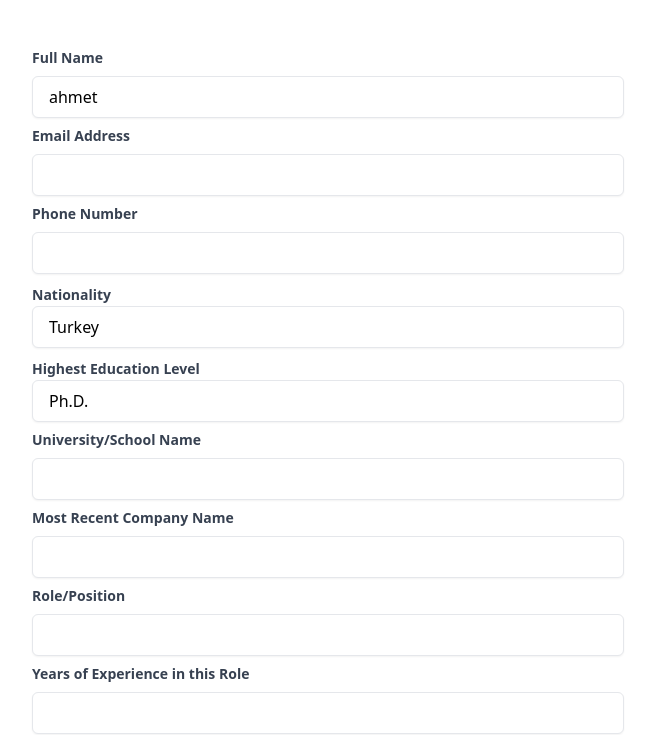
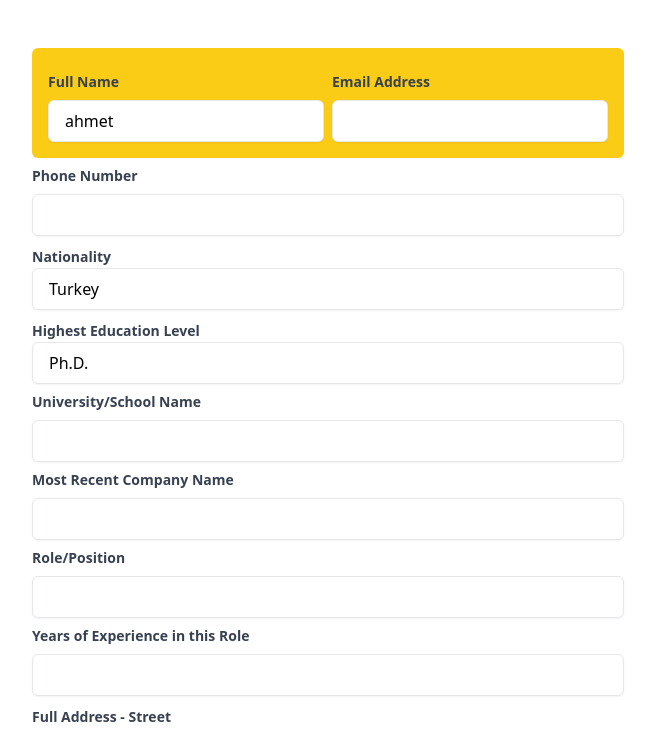
Before and after one commit to AhmetHuseyinDOK/vue-dynamic-form-starter, a Vue app: page / in a window 1280 px wide. Shown: the top 735 px of the page, without its empty margins (312-967 px from the left). Built offline with nearby package versions, Linux system fonts and the light colour scheme.

Commit message:
(feature) components with childs

```diff
--- a/src/App.vue
+++ b/src/App.vue
@@ -3,13 +3,20 @@ import { ref } from "vue";
 
 import type {IAddressBoxField } from "./components/form_components/AddressBox.vue"
 import type { ISelectBoxConfig } from "./components/form_components/SelectBox.vue";
-import DynamicForm, { type IFormStructure, type IFormField } from "./components/DynamicForm.vue";
+import DynamicForm, {  type IFormField } from "./components/DynamicForm.vue";
 import type { ITextFieldField } from "./components/form_components/TextField.vue";
 import type { ISelectBoxField } from "./components/form_components/SelectBox.vue";
 
-const form: IFormStructure = {
-  fields: [
+const form: IFormField<any,any,any>[] =  [
     // Personal Information
+    {
+      component: 'div',
+      name: 'full_name_container',
+      title: 'asd',
+      config: {
+        class: 'bg-yellow-400 p-4 rounded-md grid grid-cols-2 gap-2'
+      },
+      children: [
           {
             component: "TextField",
             name: "full_name",
@@ -24,6 +31,8 @@ const form: IFormStructure = {
               const regex = /^[a-zA-Z0-9._%+-]+@[a-zA-Z0-9.-]+\.[a-zA-Z]{2,}$/;
               return regex.test(data) ? null : 'Invalid email format';
             },
+          },
+        ]
     },
     {
       component: "TextField",
@@ -123,8 +132,7 @@ const form: IFormStructure = {
     //   name: "resume",
     //   title: "Upload Resume",
     // },
-  ],
-};
+  ];
 
 const data = ref({
   full_name: "ahmet",
@@ -134,7 +142,9 @@ const data = ref({
   },
   nationality: "TR"
 });
-const errors = ref({});
+const errors = ref<any>({
+
+});
 function fakeErrorResponse(){
   setTimeout(() => {
     console.log('set errors');
@@ -148,7 +158,7 @@ function fakeErrorResponse(){
 
 <template>
   <div class="max-w-2xl mx-auto p-10">
-    <dynamic-form :errors="errors" :form="form" v-model="data"></dynamic-form>
+    <dynamic-form :errors="errors" :fields="form" v-model="data"></dynamic-form>
     <button @click="fakeErrorResponse">submit</button>
     <div class="grid grid-cols-2">
       <code class="block">
--- a/src/components/DynamicForm.vue
+++ b/src/components/DynamicForm.vue
@@ -1,8 +1,7 @@
 <template>
-  <form>
     <component
       class="mt-2"
-      v-for="field in form.fields"
+      v-for="field in fields"
       :key="field.name"
       :is="field.component"
       v-bind="field.config"
@@ -11,17 +10,22 @@
       :validate="field.validate"
       v-model:error="errors[field.name]"
       v-model="modelValue[field.name]"
-    ></component>
-  </form>
+    >
+      <DynamicForm
+        v-if="field.children"
+        :errors="errors"
+        :modelValue="modelValue"
+        @update:modelValue="$emit('update:modelValue',$event)"
+        @update:errors="$emit('update:errors',$event)"
+        :fields="field.children"
+      >
+      </DynamicForm>
+    </component>
 </template>
 <script setup lang="ts">
 interface Props {
-  form: IFormStructure;
   modelValue: { [name: string]: any };
   errors: {[name: string]: any}
-}
-
-export interface IFormStructure {
   fields: IFormField<any,any, any>[];
 }
 
@@ -29,6 +33,7 @@ interface IBaseProps<T, E> {
   title?: string;
   error?: E;
   name: string;
+  children?: IFormField<any,any,any>[];
   validate?: (data: T) => E | undefined
 }
 
```
Lines whose indentation alone changed are shown as unchanged.
